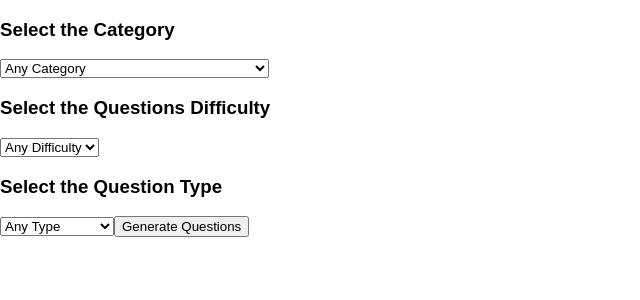
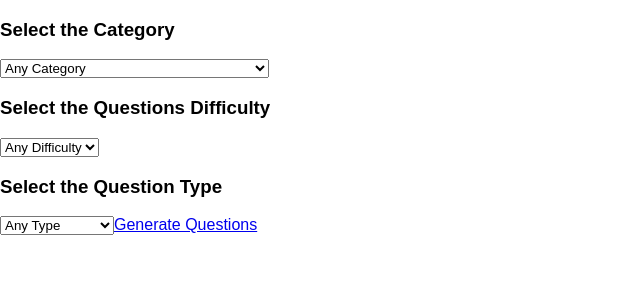
Before and after one commit to Thomics/triviality, a React app: page /Questions in a window 1280 px wide. Shown: the top 300 px of the page, without its empty margins (0-640 px from the left). Built offline with nearby package versions, Linux system fonts and the light colour scheme.

Commit message:
Update the Question page to include trivia.

```diff
--- a/package.json
+++ b/package.json
@@ -38,6 +38,7 @@
     "react-dev-utils": "^5.0.1",
     "react-dom": "^16.4.0",
     "react-router": "^4.3.1",
+    "react-router-dom": "^4.3.1",
     "resolve": "1.6.0",
     "style-loader": "0.19.0",
     "sw-precache-webpack-plugin": "0.11.4",
--- /dev/null
+++ b/src/containers/Questions.js
@@ -0,0 +1,58 @@
+import React, { Component } from 'react';
+import _ from 'lodash';
+import { getTrivia } from '../utils/Trivia';
+import Question from '../components/Question';
+import '../styles/App.scss';
+
+
+class Questions extends Component {
+
+	constructor(props) {
+		super(props);
+		let oldState = this.props.location.state.state;
+
+		this.state = {
+			category: oldState.category,
+			categoryAPI: oldState.categoryAPI,
+			difficulty: oldState.difficulty,
+			difficultyAPI: oldState.difficultyAPI,
+			questionType: oldState.questionType,
+			questionAPI: oldState.questionAPI
+		};
+	}
+
+	componentDidMount() {
+		getTrivia(this.state)
+		.then((data) => {
+			this.setState({trivia: data});
+		});
+	}
+
+	generateTrivia() {
+		return this.state.trivia ? this.state.trivia.map((val, index) => {
+			let answers = _.shuffle([...val.incorrect_answers, val.correct_answer]);
+
+			return (
+				<div key={index}>
+					<Question
+						category={val.category}
+						question={val.question}
+						answers={answers}
+					/>
+				</div>
+			);
+		}) : null;
+	}
+
+	render() {
+		let trivia = this.generateTrivia();
+
+		return (
+			<div>
+				{trivia}
+			</div>
+		);
+	}
+}
+
+export default Questions;
--- /dev/null
+++ b/src/containers/Router.js
@@ -0,0 +1,23 @@
+import React, { Component } from 'react';
+import { MemoryRouter } from 'react-router';
+import { Route, Switch } from 'react-router-dom';
+import StartPage from './StartPage';
+import Questions from './Questions';
+
+class Router extends Component {
+
+	render() {
+
+		return (
+			<MemoryRouter basename={'/'}>
+				<Switch>
+					<Route exact path='/' component={StartPage} />
+					<Route exact path='/Questions' component={Questions} />
+				</Switch>
+			</MemoryRouter>
+		)
+	}
+
+}
+
+export default Router;
--- a/src/containers/StartPage.js
+++ b/src/containers/StartPage.js
@@ -1,4 +1,5 @@
 import React, { Component } from 'react';
+import { Link } from 'react-router-dom';
 import SelectDropDown from '../components/SelectDropDown';
 import optionData from '../optionData';
 import { getTrivia } from '../utils/Trivia';
@@ -65,9 +66,14 @@ class StartPage extends Component {
 					selectedValue={this.state.questionType}
 				/>
 
-				<button onClick={(e) => {this.generateAPIUrl()}}>
+				<Link
+					to={{
+						pathname: '/Questions',
+						state: {state: this.state}
+					}}
+				>
 					Generate Questions
-				</button>
+				</Link>
 			</div>
 		);
 	}
--- a/src/index.js
+++ b/src/index.js
@@ -1,11 +1,11 @@
 import React from 'react';
 import ReactDOM from 'react-dom';
 import './styles/index.scss';
-import StartPage from './containers/StartPage';
+import Router from './containers/Router';
 import registerServiceWorker from './registerServiceWorker';
 
 ReactDOM.render(
-	<StartPage />,
+	<Router />,
 	document.getElementById('root')
 );
 registerServiceWorker();
```
Also changed, not shown: 1 other file (tests, documents, lock files or other folders).
